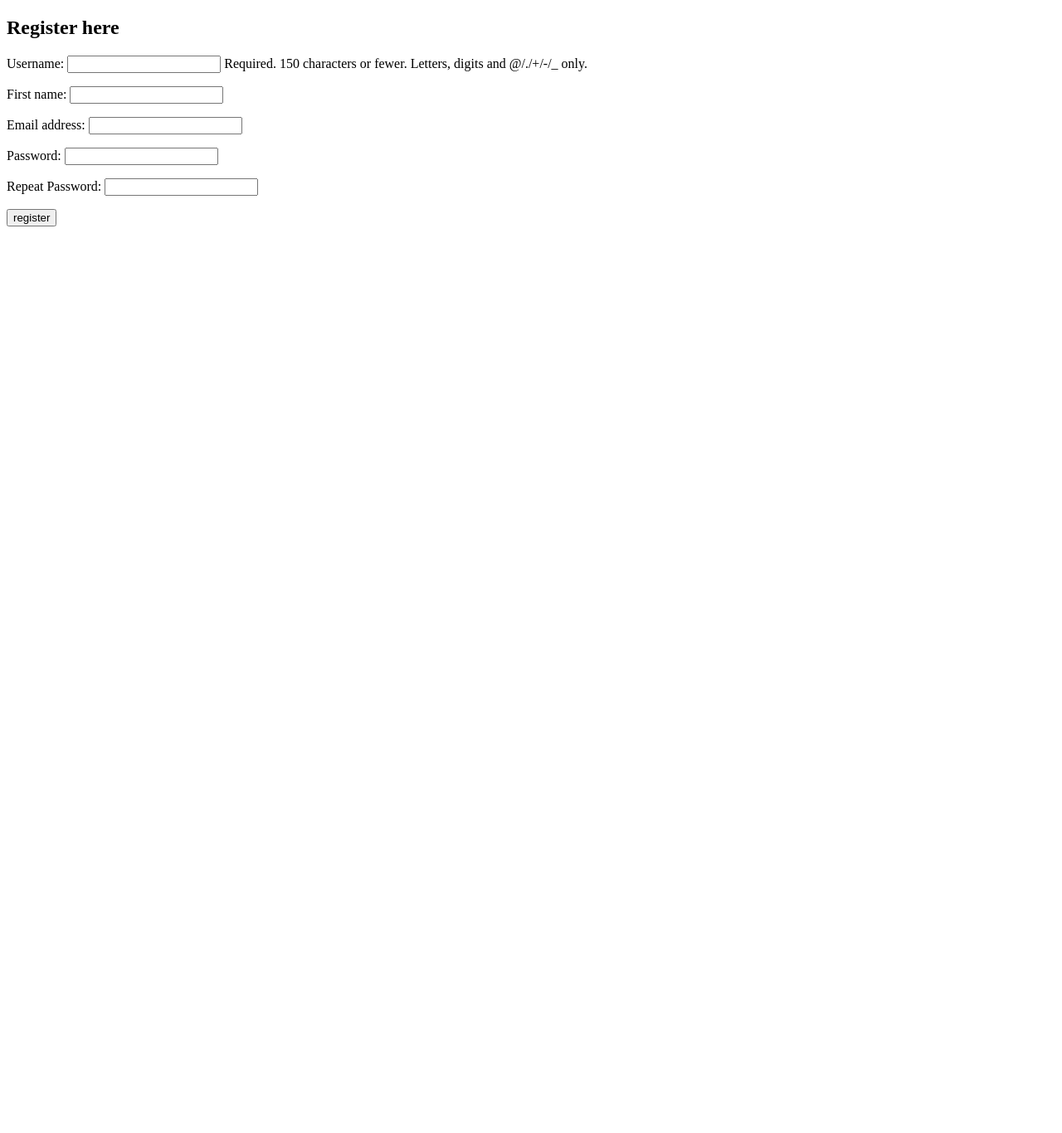
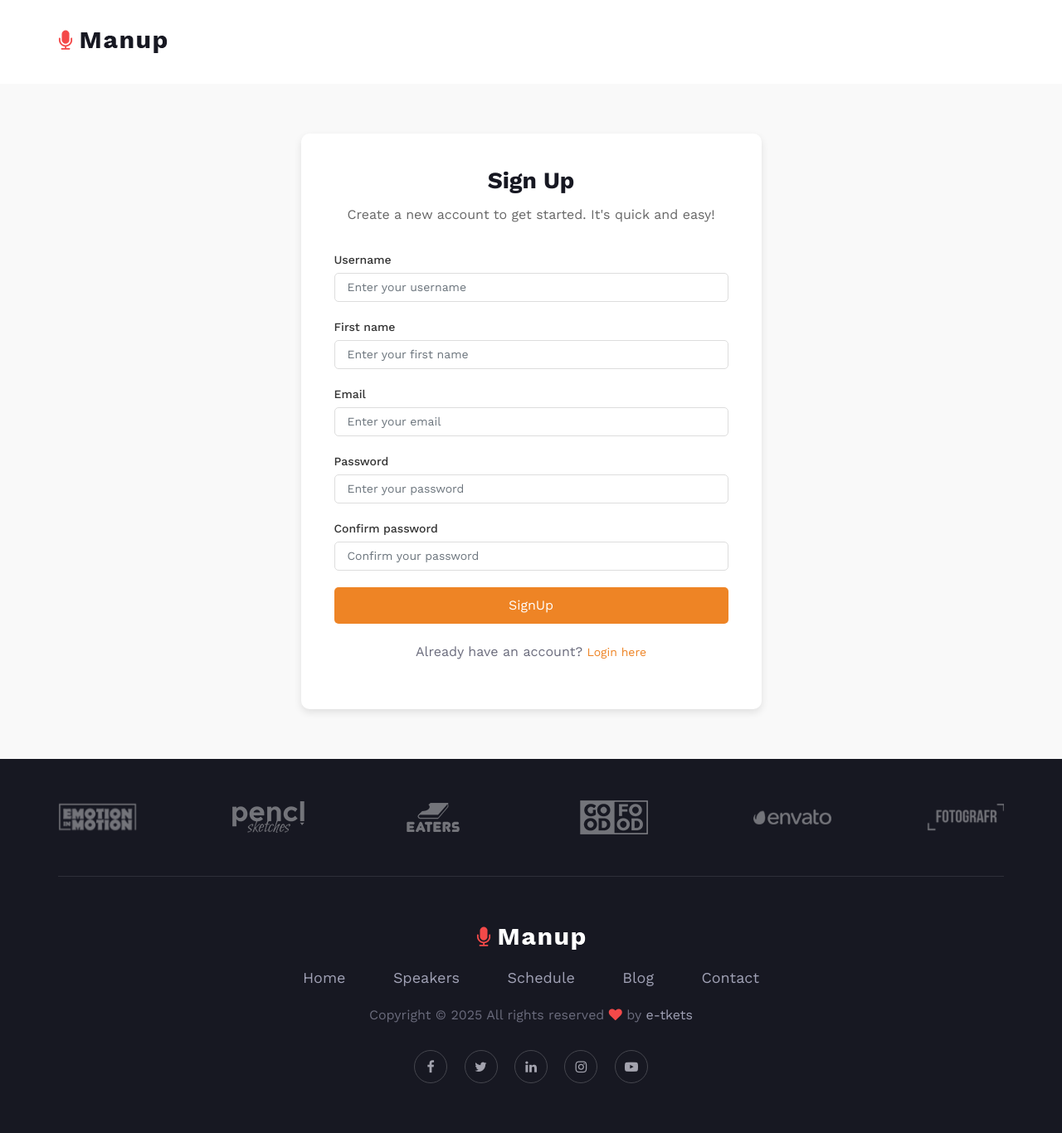
Before and after one commit to TimOsahenru/e-tkets, a Django app: page /account/register/ in a window 1280 px wide. Shown: the whole page at 83% size. Before the commit the page ends 273 px from the top, so only its background shows below. Run offline with Django 5.2, Linux system fonts and the light colour scheme; some libraries are stand-ins or nearby versions.

Commit message:
signup design added

```diff
--- a/templates/register.html
+++ b/templates/register.html
@@ -1,16 +1,70 @@
-<!DOCTYPE html>
-<html lang="en">
-<head>
-    <meta charset="UTF-8">
-    <meta name="viewport" content="width=device-width, initial-scale=1.0">
-    <title>Document</title>
-</head>
-<body>
-    <h2>Register here</h2>
-    <form method="POST">
-        {% csrf_token %}
-        {{user_form.as_p}}
-        <button type="submit">register</button>
-    </form>
-</body>
-</html>
+{% extends 'base.html' %}
+{% load static %}
+{% block title %}{{block.super}} Login Page{% endblock %}
+{% block content %}
+{% load static %}
+<header class="header-section">
+  <div class="container">
+    <div class="logo">
+      <a href="/">
+        <img src="{% static 'img/logo.png' %}" alt="">
+      </a>
+    </div>
+    <div id="mobile-menu-wrap"></div>
+  </div>
+</header>
+<!-- Login Section Begin -->
+<section class="login-section spad">
+    <div class="container">
+        <div class="row justify-content-center">
+            <div class="col-lg-6">
+                <div class="login-form">
+                    <div class="section-title text-center">
+                        <h2>Sign Up</h2>
+                        <p>Create a new account to get started. It's quick and easy!</p>
+                    </div>
+                    <form method="POST" class="form">
+                        {% csrf_token %}
+                        <div class="form-group">
+                            <label for="username">Username</label>
+                            <input type="text" name="{{ user_form.username.name }}" id="{{ user_form.username.id_for_label }}"
+                            placeholder="Enter your username" class="form-control">
+                        </div>
+                        <div class="form-group">
+                            <label for="firstname">First name</label>
+                            <input type="text" name="{{ user_form.first_name.name }}" id="{{ user_form.first_name.id_for_label }}"
+                            placeholder="Enter your first name" class="form-control">
+                        </div>
+                        <div class="form-group">
+                            <label for="email">Email</label>
+                            <input type="email" name="{{ user_form.email.name }}" id="{{ user_form.email.id_for_label }}"
+           placeholder="Enter your email" class="form-control">
+                        </div>
+                        <div class="form-group">
+                            <label for="password">Password</label>
+
+    <input type="password" name="{{ user_form.password.name }}" id="{{ user_form.password.id_for_label }}"
+    placeholder="Enter your password" class="form-control">
+                        </div>
+                        <div class="form-group">
+                            <label for="password">Confirm password</label>
+
+
+                            <input type="password" name="{{ user_form.password2.name }}" id="{{ user_form.password2.id_for_label }}"
+                            placeholder="Confirm your password" class="form-control">
+                        </div>
+                        <div class="form-group text-center">
+                            <button type="submit" class="btn btn-primary btn-block">SignUp</button>
+                        </div>
+                        <div class="text-center">
+                            <p>Already have an account? <a href="#" class="forgot-password">Login here</a></p>
+                        </div>
+                    </form>
+                </div>
+            </div>
+        </div>
+    </div>
+</section>
+<!-- Login Section End -->
+ {% include 'includes/_footer.html' %}
+ {% endblock %}
```
